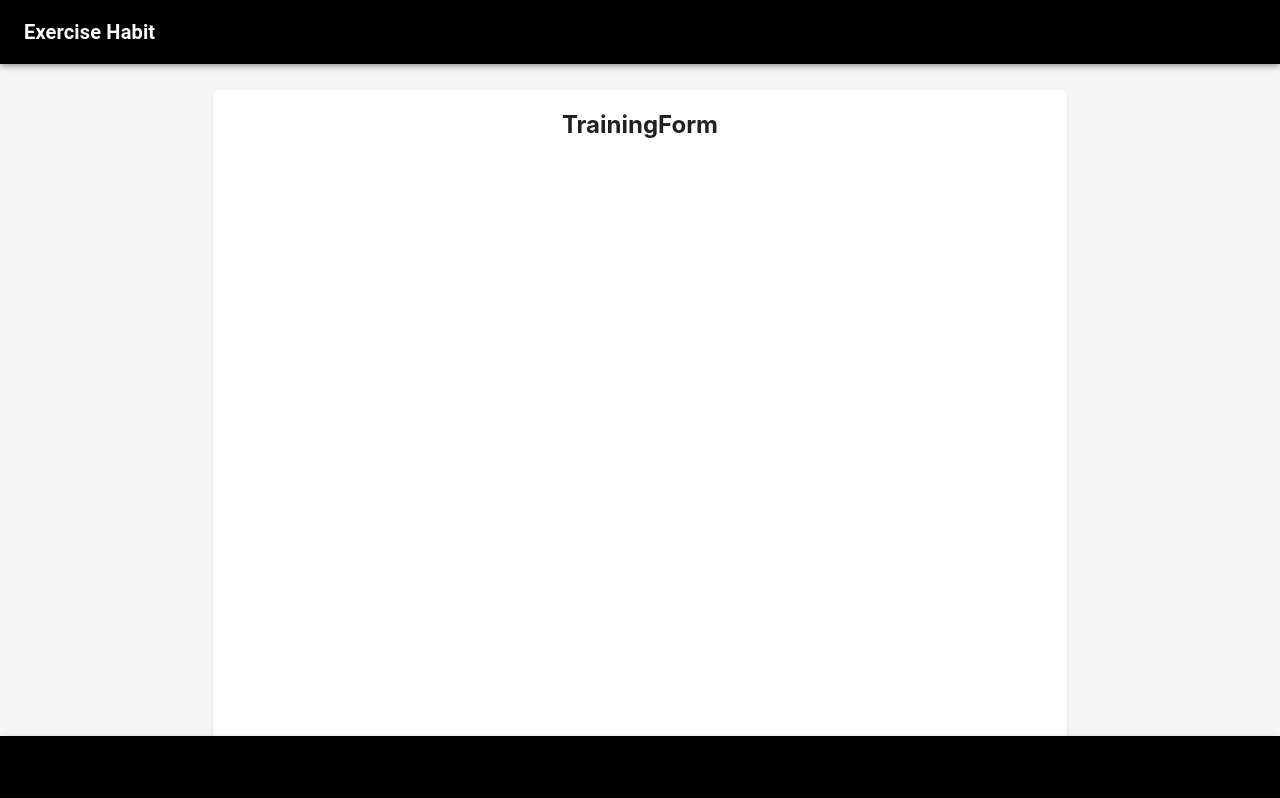
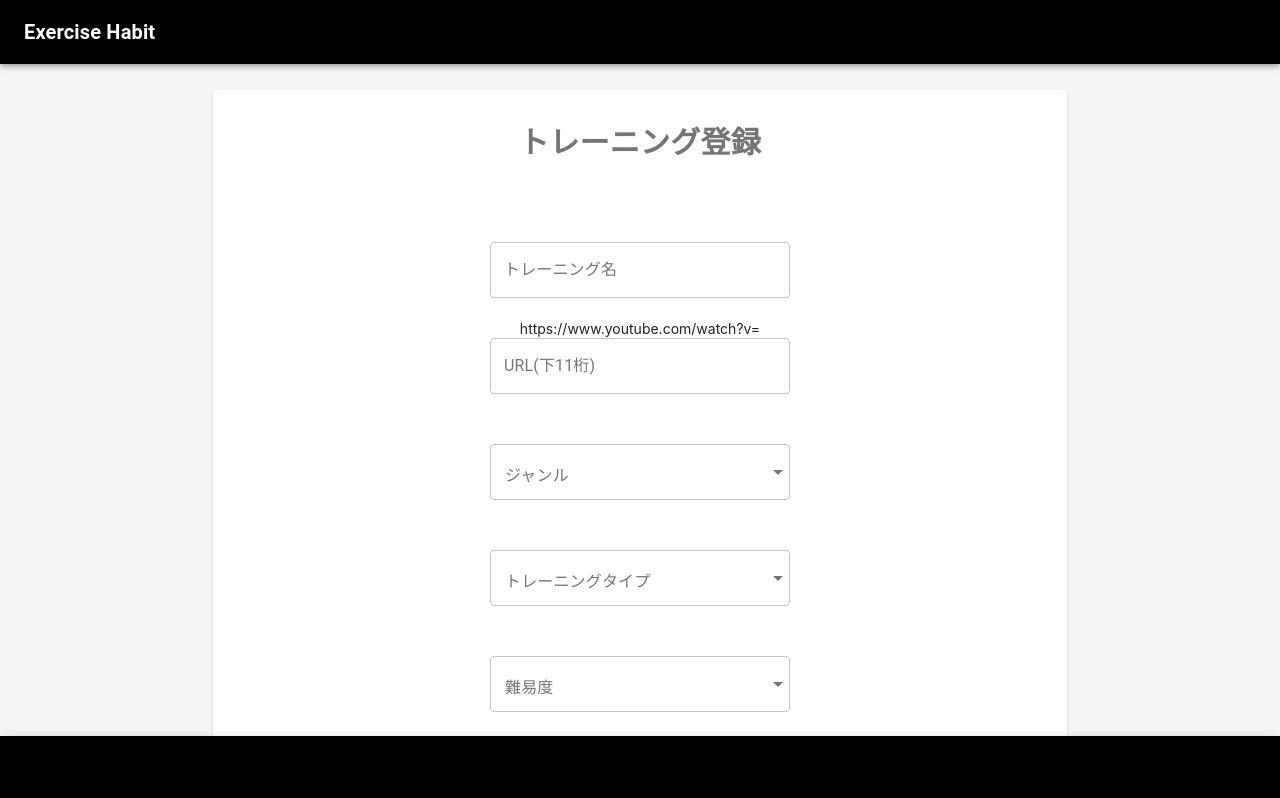
Before and after one commit to hideki1104/exercise_habit_front, a React (Create React App) app: page /admin/training/new in a window 1280 px wide. Shown: the top 798 px of the page. Built offline with nearby package versions, Linux system fonts and the light colour scheme.

Commit message:
トレーニング作成画面の追加

```diff
--- a/src/Components/Admin/Top.tsx
+++ b/src/Components/Admin/Top.tsx
@@ -3,6 +3,7 @@ import { useHistory } from 'react-router-dom';
 import { makeStyles, Theme, createStyles } from '@material-ui/core/styles';
 import Grid from '@material-ui/core/Grid';
 import Card from '@material-ui/core/Card';
+import { GenreForm } from '../Genre/GenreForm';
 
 const useStyles = makeStyles((theme: Theme) =>
   createStyles({
@@ -13,7 +14,8 @@ const useStyles = makeStyles((theme: Theme) =>
     root: {
       height: 900,
       textAlign: 'center',
-      marginTop: 30,
+      marginTop: 48,
+      marginLeft: 50,
     },
   }),
 );
@@ -27,7 +29,10 @@ export const Top: React.FC<TopProps> = () => {
   return (
     <div className={classes.main}>
       <Grid container alignItems="center" justify="center">
-        <Grid item xs={10}>
+        <Grid item xs={3}>
+          <GenreForm/>
+        </Grid>
+        <Grid item xs={8}>
           <Card className={classes.root}>
             <h2>AdminTop</h2>
           </Card>
--- a/src/Components/Genre/GenreForm.tsx
+++ b/src/Components/Genre/GenreForm.tsx
@@ -3,7 +3,7 @@ import { useForm, SubmitHandler } from "react-hook-form";
 import { makeStyles, Theme, createStyles } from '@material-ui/core/styles';
 import { useHistory } from 'react-router-dom';
 import { connectPost } from '../Api/ConnectApi';
-import Grid from '@material-ui/core/Grid';
+import { connectGet } from '../Api/ConnectApi';
 import Card from '@material-ui/core/Card';
 import CardContent from '@material-ui/core/CardContent';
 import Typography from '@material-ui/core/Typography';
@@ -19,7 +19,6 @@ const useStyles = makeStyles((theme: Theme) =>
     },
     root: {
       textAlign: 'center',
-      marginTop: 30,
     },
     title: {
       fontSize: 30,
@@ -41,6 +40,15 @@ const useStyles = makeStyles((theme: Theme) =>
       height: 50,
       marginTop: 30,
     },
+    itemList: {
+      listStyleType: "none",
+    },
+    item: {
+      fontSize: 20,
+      fontWeight: "bold",
+      paddingTop: 5,
+      textAlign: "left",
+    },
   }),
 );
 
@@ -49,13 +57,27 @@ interface GenreFormProps {
 
 export const GenreForm: React.FC<GenreFormProps> = () => {
   type GenreData = {
-    name: number
+    id: number
+    name: string
   }
 
-  const [errorMessage, setErrorMessege] = useState<string>("");
-  const history = useHistory();
+  const [errorMessage, setErrorMessege]                          = useState<string>("");
+  const history                                                  = useHistory();
   const { register, handleSubmit, formState: { errors }, reset } = useForm<GenreData>();
-  const classes = useStyles();
+  const classes                                                  = useStyles();
+  const [genreList, setGenreList]                                = useState<GenreData[]>([]);
+
+  useEffect(() => {
+    const connectGetGenreList = async () => {
+      const responseGenreList = await connectGet(`http://localhost:3000/genres`);
+      if (!responseGenreList.isSuccess ) {
+        // エラー処理
+        return;
+      }
+      setGenreList(responseGenreList.data);
+    }
+    connectGetGenreList();
+  }, [])
 
   const handleOnSubmit: SubmitHandler<GenreData> = async (requestData: GenreData) => {
     const responseData = await connectPost("http://localhost:3000/genres", requestData);
@@ -69,9 +91,6 @@ export const GenreForm: React.FC<GenreFormProps> = () => {
   }
 
   return (
-    <div className={classes.main}>
-      <Grid container alignItems="center" justify="center">
-        <Grid item xs={8}>
     <Card className={classes.root}>
       <Typography className={classes.title} color="textSecondary" gutterBottom>
         ジャンル登録
@@ -86,9 +105,13 @@ export const GenreForm: React.FC<GenreFormProps> = () => {
           <Button className={classes.registrationButton} id="login_button" variant="contained" type="submit">登録</Button>
         </form>
       </CardContent>
+      <CardContent>
+        <ul className={classes.itemList}>
+          {genreList.map((genre) => (
+            <p className={classes.item}>{genre.name}</p>
+          ))}
+        </ul>
+      </CardContent>
     </Card>
-        </Grid>
-      </Grid>
-    </div>
   );
 }
--- a/src/Components/Training/TrainingForm.tsx
+++ b/src/Components/Training/TrainingForm.tsx
@@ -1,8 +1,21 @@
 import React, { useState, useEffect } from 'react';
+import { useForm, SubmitHandler } from "react-hook-form";
+import { makeStyles, Theme, createStyles } from '@material-ui/core/styles';
 import { useHistory } from 'react-router-dom';
-import { makeStyles, Theme, createStyles } from '@material-ui/core/styles';
+import { connectPost } from '../Api/ConnectApi';
 import Grid from '@material-ui/core/Grid';
 import Card from '@material-ui/core/Card';
+import CardContent from '@material-ui/core/CardContent';
+import Typography from '@material-ui/core/Typography';
+import TextField from '@material-ui/core/TextField';
+import Button from '@material-ui/core/Button';
+import OutlinedInput from '@material-ui/core/OutlinedInput';
+import InputLabel from '@material-ui/core/InputLabel';
+import MenuItem from '@material-ui/core/MenuItem';
+import FormControl from '@material-ui/core/FormControl';
+import Select from '@material-ui/core/Select';
+import { useTheme } from '@material-ui/core/styles';
+import { connectGet } from '../Api/ConnectApi';
 
 const useStyles = makeStyles((theme: Theme) =>
   createStyles({
@@ -11,25 +24,203 @@ const useStyles = makeStyles((theme: Theme) =>
       backgroundColor: '#F5F5F5',
     },
     root: {
-      height: 900,
       textAlign: 'center',
       marginTop: 30,
+      marginBottom: 80,
     },
+    title: {
+      fontSize: 30,
+      fontWeight: 'bold',
+      paddingTop: 30,
+    },
+    genreForm: {
+      width: 300,
+      marginTop: 30,
+    },
+    trainingForm: {
+      width: 300,
+    },
+    errorMessage: {
+      height: 10,
+      color: "red",
+      fontSize: 12,
+    },
+    registrationButton: {
+      fontSize: 16,
+      width: 200,
+      height: 50,
+      marginTop: 40,
+    },
+    selectForm: {
+      width: 300,
+      marginTop: 30,
+    },
+    selectFormLabelName: {
+      paddingLeft: 15,
+    },
+    url: {
+      fontSize: 14,
+      marginTop: 30,
+    }
   }),
 );
 
+const trainingTypes = [
+  '1.脂肪燃焼',
+  '2.筋肉増強',
+  '3.健康増進',
+  '4.気分転換',
+];
+
+const difficulyTypes = [
+  '1.初心者向け',
+  '2.中級者向け',
+  '3.上級者向け',
+];
+
+function getStyles(name:string, personName:any, theme:Theme) {
+  return {
+    fontWeight:
+      personName.indexOf(name) === -1
+        ? theme.typography.fontWeightRegular
+        : theme.typography.fontWeightMedium,
+  };
+}
+
 interface TrainingFormProps {
+
 }
 
 export const TrainingForm: React.FC<TrainingFormProps> = () => {
-  const classes = useStyles();
+  const [genreList, setGenreList]                                = useState<GenreData[]>([]);
+  const [errorMessage, setErrorMessege]                          = useState<string>("");
+  const { register, handleSubmit, formState: { errors }, reset } = useForm<TrainingData>();
+  const classes                                                  = useStyles();
+  const theme                                                    = useTheme();
+  const history                                                  = useHistory();
+
+  type TrainingData = {
+    trainingName: string
+    url: string
+    trainingType: number
+    difficulyType: number
+    genreId: number
+  }
+
+  type GenreData = {
+    id: number
+    name: string
+  }
+
+  useEffect(() => {
+    const connectGetGenreList = async () => {
+      const responseGenreList = await connectGet(`http://localhost:3000/genres`);
+      if (!responseGenreList.isSuccess ) {
+        // エラー処理
+        return;
+      }
+
+      setGenreList(responseGenreList.data);
+    }
+    connectGetGenreList();
+  }, [])
+
+  const handleOnSubmit: SubmitHandler<TrainingData> = async (requestData: TrainingData) => {
+    const responseData = await connectPost("http://localhost:3000/trainings", requestData);
+    // エラーの場合
+    if (!responseData.isSuccess) {
+      // エラー処理
+      setErrorMessege("トレーニングの登録に失敗しました。");
+      return;
+    }
+    history.push("/admin/top");
+  }
 
   return (
     <div className={classes.main}>
       <Grid container alignItems="center" justify="center">
         <Grid item xs={8}>
           <Card className={classes.root}>
-            <h2>TrainingForm</h2>
+            <Typography className={classes.title} color="textSecondary" gutterBottom>
+              トレーニング登録
+            </Typography>
+            <CardContent>
+              <form onSubmit={handleSubmit(handleOnSubmit)}>
+                <span className={classes.errorMessage}>{errorMessage}</span><br/>
+                <TextField className={classes.genreForm} label="トレーニング名" variant="outlined" type="text" {...register("trainingName", { required: true })}/><br/>
+                <span className={classes.errorMessage}>
+                  {errors.trainingName && errors.trainingName.type === "required" && "トレーニング名を入力してください"}
+                </span><br/>
+                <span className={classes.url}>https://www.youtube.com/watch?v=</span><br/>
+
+                <TextField className={classes.trainingForm} id="url" label="URL(下11桁)" variant="outlined" type="text" {...register("url", { required: true })}/><br/>
+                <span className={classes.errorMessage}>
+                  {errors.url && errors.url.type === "required" && "URLを入力してください"}
+                </span><br/>
+
+                <FormControl className={classes.selectForm}>
+                  <InputLabel className={classes.selectFormLabelName}>ジャンル</InputLabel>
+                  <Select
+                    {...register("genreId")}
+                    input={<OutlinedInput label="Name" />}
+                  >
+                    {genreList.map((genre) => (
+                      <MenuItem
+                        key={genre.id}
+                        value={genre.id}
+                      >
+                        {genre.name}
+                      </MenuItem>
+                    ))}
+                  </Select>
+                </FormControl><br/>
+                <span className={classes.errorMessage}>
+                  {errors.genreId && errors.genreId.type === "required" && "ジャンルを選択してください"}
+                </span><br/>
+
+                <FormControl className={classes.selectForm}>
+                  <InputLabel className={classes.selectFormLabelName}>トレーニングタイプ</InputLabel>
+                  <Select
+                    {...register("trainingType", { required: true })}
+                    input={<OutlinedInput label="Name" />}
+                  >
+                    {trainingTypes.map((trainingType, index) => (
+                      <MenuItem
+                        key={trainingType}
+                        value={index}
+                      >
+                        {trainingType}
+                      </MenuItem>
+                    ))}
+                  </Select>
+                </FormControl><br/>
+
+                <span className={classes.errorMessage}>
+                  {errors.trainingType && errors.trainingType.type === "required" && "トレーニングタイプを選択してください"}
+                </span><br/>
+                <FormControl className={classes.selectForm}>
+                  <InputLabel className={classes.selectFormLabelName}>難易度</InputLabel>
+                  <Select
+                    {...register("difficulyType", { required: true })}
+                    input={<OutlinedInput label="Name" />}
+                  >
+                    {difficulyTypes.map((difficulyType, index) => (
+                      <MenuItem
+                        key={difficulyType}
+                        value={index}
+                      >
+                        {difficulyType}
+                      </MenuItem>
+                    ))}
+                  </Select>
+                </FormControl><br/>
+
+                <span className={classes.errorMessage}>
+                  {errors.difficulyType && errors.difficulyType.type === "required" && "難易度を選択してください"}
+                </span><br/>
+                <Button className={classes.registrationButton} variant="contained" type="submit">登録</Button>
+              </form>
+            </CardContent>
           </Card>
         </Grid>
       </Grid>
--- a/src/Components/User/TrainingTypeForm.tsx
+++ b/src/Components/User/TrainingTypeForm.tsx
@@ -122,7 +122,7 @@ export const TrainingTypeForm: React.FC<TrainingTypeFormProps> = ({handleTrainin
                     color="default"
                     checkedIcon={<span className={clsx(classes.icon, classes.checkedIcon)}>健康維持</span>}
                     icon={<span className={classes.icon}>健康維持</span>}
-                    value="2"
+                    value="0"
                   />
                 </Grid>
 
@@ -133,7 +133,7 @@ export const TrainingTypeForm: React.FC<TrainingTypeFormProps> = ({handleTrainin
                     color="default"
                     checkedIcon={<span className={clsx(classes.icon, classes.checkedIcon)}>痩せたい</span>}
                     icon={<span className={classes.icon}>痩せたい</span>}
-                    value="0"
+                    value="1"
                   />
                 </Grid>
 
@@ -144,7 +144,7 @@ export const TrainingTypeForm: React.FC<TrainingTypeFormProps> = ({handleTrainin
                     color="default"
                     checkedIcon={<span className={clsx(classes.icon, classes.checkedIcon)}>筋肉をつけたい</span>}
                     icon={<span className={classes.icon}>筋肉をつけたい</span>}
-                    value="1"
+                    value="2"
                   />
                 </Grid>
 
--- a/src/Components/Weight/WeightManagement.tsx
+++ b/src/Components/Weight/WeightManagement.tsx
@@ -150,9 +150,7 @@ export const WeightManagement: React.FC<WeightManagementProps> = () => {
   }, [])
 
   const connectGetMonthlyWeightData = async (month:string) => {
-    console.log(month);
     const responseWeightData = await connectGet(`http://localhost:3000/weights/${month}/edit`);
-    console.log(responseWeightData);
 
     if (!responseWeightData.isSuccess ) {
       // エラー処理
```
Lines whose indentation alone changed are shown as unchanged.
